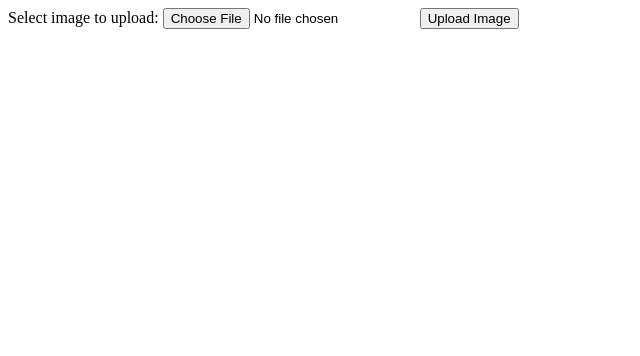
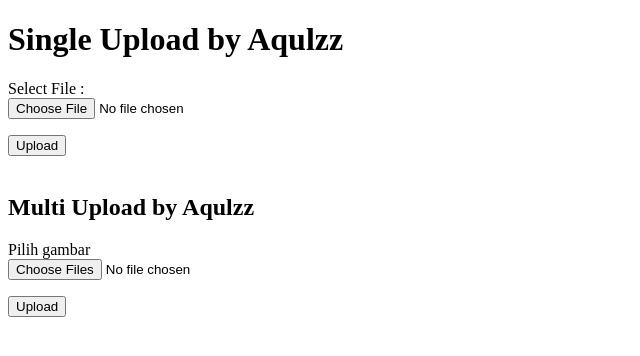
Before and after one commit to zennn08/express-uploader, a website: page public/index.html in a window 1280 px wide. Shown: the whole page, without its empty margins (0-640 px from the left). Drawn offline with Linux system fonts and the light colour scheme.

Commit message:
Update Multi Upload

```diff
--- a/public/index.html
+++ b/public/index.html
@@ -9,10 +9,24 @@
 </head>
 
 <body>
-    <form action="/upload" method="post" enctype="multipart/form-data">
-        Select image to upload:
-        <input type="file" name="file" id="file">
-        <input type="submit" value="Upload Image" name="submit">
+    <h1>Single Upload by Aqulzz</h1>
+    <form action="/upload" method="POST" enctype="multipart/form-data">
+        <div>
+            <label>Select File :</label><br>
+            <input type="file" name="file" id="file">
+        </div>
+
+        <button style="margin-top: 1rem">Upload</button>
+    </form>
+    <br>
+    <h2>Multi Upload by Aqulzz</h2>
+    <form action="/multi-upload" method="POST" enctype="multipart/form-data">
+        <div>
+            <label>Pilih gambar</label> <br>
+            <input type="file" name="files" multiple>
+        </div>
+
+        <button style="margin-top: 1rem">Upload</button>
     </form>
 </body>
 
```
Also changed, not shown: app.js (+23 -1 lines), package.json (+5 -6 lines).
